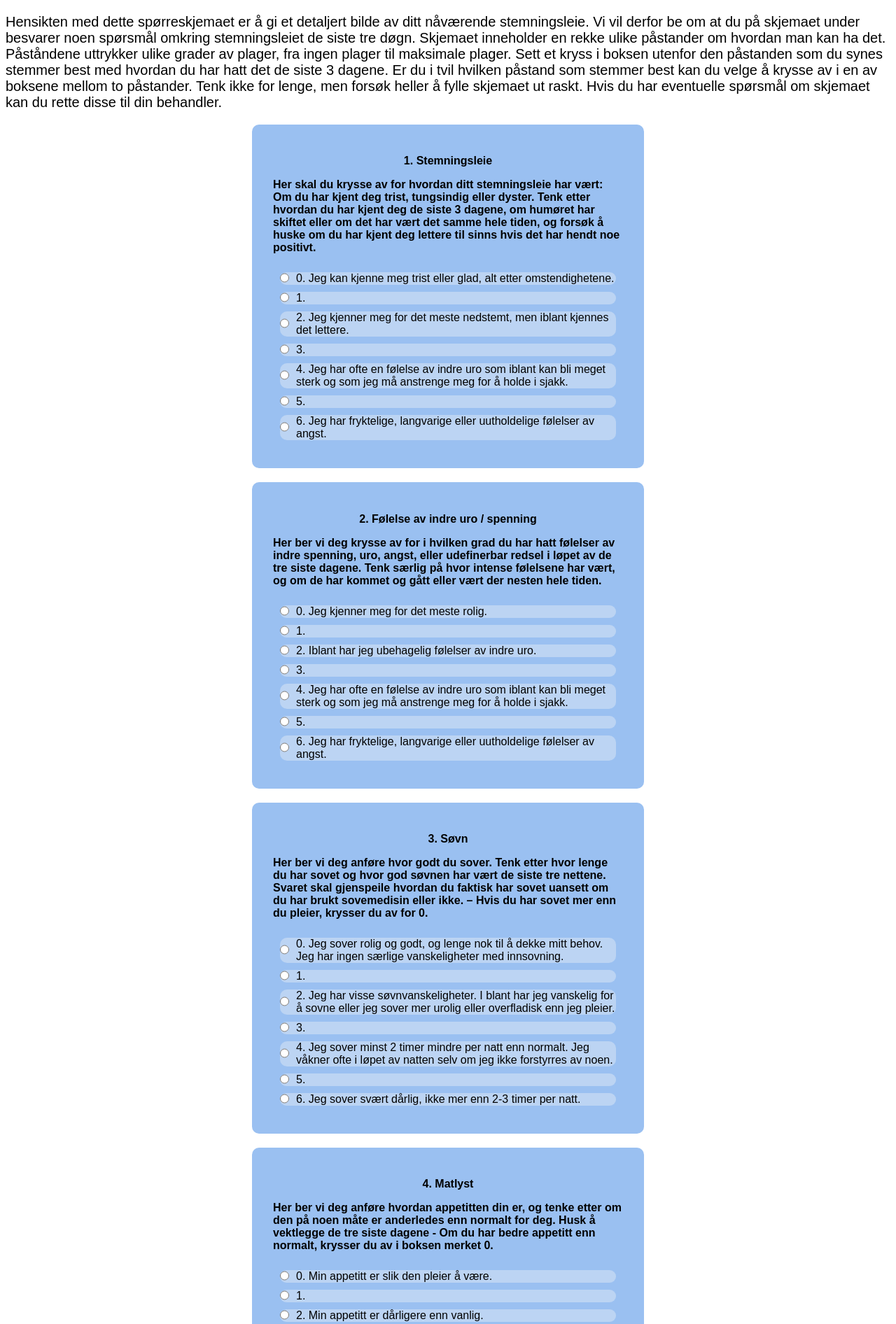
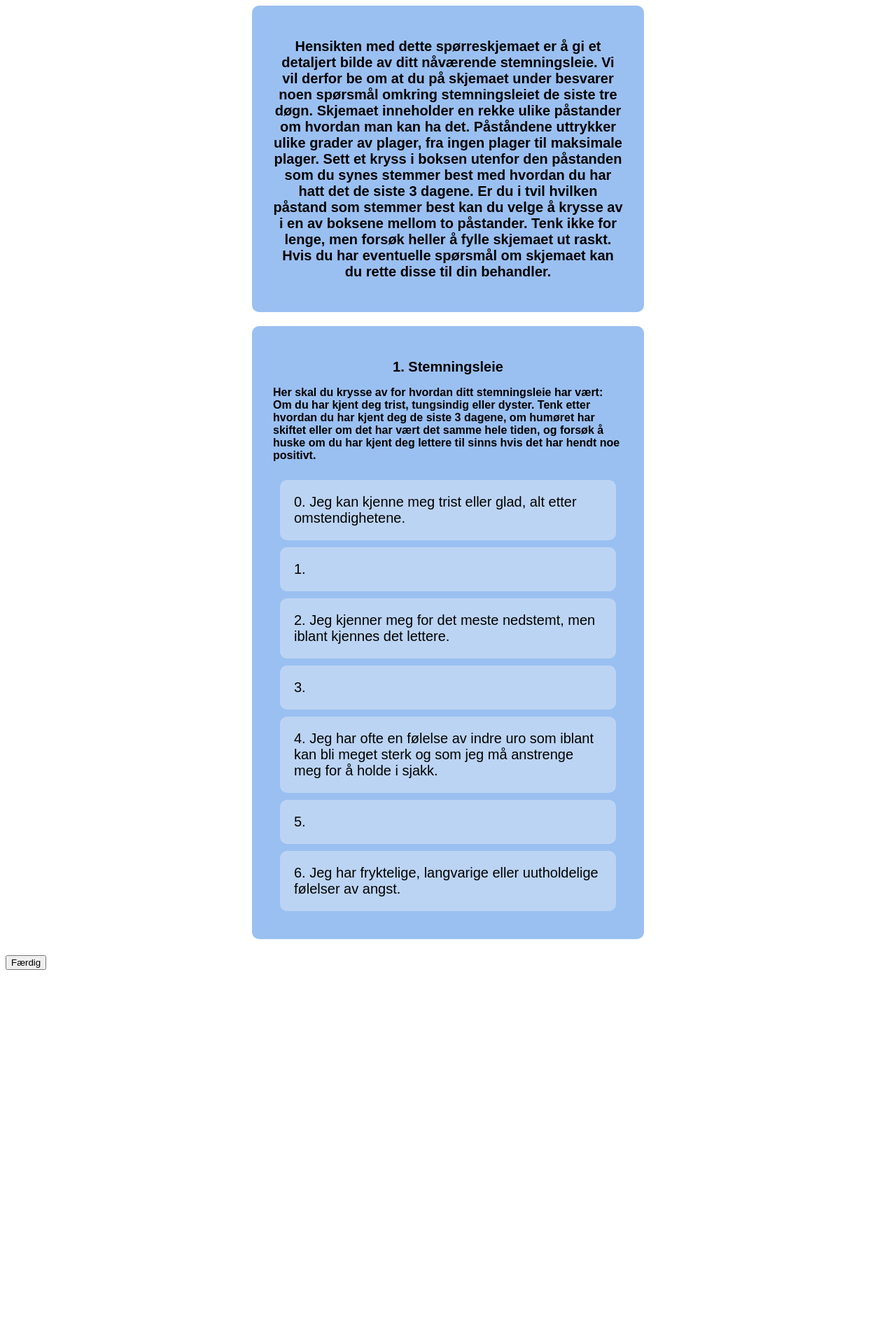
Before and after one commit to cohenadam/cohenadam.github.io, a plain HTML site: page pasient.html in a window 1280 px wide. Shown: the top 1892 px of the page at 70% size. After the commit the page ends 1420 px from the top, so only its background shows below. Drawn offline with Linux system fonts and the light colour scheme.

Commit message:
started on js for showing next question

```diff
--- a/jscript.js
+++ b/jscript.js
@@ -1,3 +1,5 @@
+// CODE GENERATION SCRIPT
+
 function showGenCode()
 {
     // get answers and convert to integers
@@ -52,3 +54,8 @@ function getAnswerValue(questionname)
                 return question[i].value;
             }
 }
+
+// show next questionbox when answered
+function changeClass(questionbox) {
+  document.getElementById(questionbox).className = "questionbox_show";
+}
--- a/pasient.html
+++ b/pasient.html
@@ -9,8 +9,8 @@
   </head>
   <body>
     <!-- Intro -->
-    <div class = "intro">
-      <p>Hensikten  med dette spørreskjemaet er å gi et detaljert bilde av ditt nåværende
+    <div class = "introbox">
+      <h2>Hensikten  med dette spørreskjemaet er å gi et detaljert bilde av ditt nåværende
       stemningsleie. Vi vil derfor be om at du på skjemaet under besvarer noen spørsmål
       omkring stemningsleiet de siste tre døgn.
       Skjemaet inneholder en rekke ulike påstander om hvordan man kan ha det.
@@ -19,11 +19,11 @@
       hvordan du har hatt det de siste 3 dagene. Er du i tvil hvilken påstand som stemmer
       best kan du velge å krysse av i en av boksene mellom to påstander.
       Tenk ikke for lenge, men forsøk heller å fylle skjemaet ut raskt.
-      Hvis du har eventuelle spørsmål om skjemaet kan du rette disse til din behandler.</p>
+      Hvis du har eventuelle spørsmål om skjemaet kan du rette disse til din behandler.</h2>
     </div>
 
     <!-- 1. spoergsmaal -->
-    <div class = "questionbox">
+    <div class = "questionbox_show">
       <h2>1. Stemningsleie</h2>
       <h3>Her skal du krysse av for hvordan ditt
       stemningsleie har vært: Om du har kjent
@@ -34,31 +34,31 @@
       huske om du har kjent deg lettere til sinns
       hvis det har hendt noe positivt.</h3>
       <fieldset id = "question1">
-        <span><input type="radio" id="q1a0" name="q1" value="0">
+        <span><input type="radio" id="q1a0" name="q1" value="0" onclick="changeClass('questionbox2')">
         <label for = "q1a0">0. Jeg kan kjenne meg trist eller glad, alt etter omstendighetene.</label></span>
 
-        <span><input type="radio" id="q1a1" name="q1" value="1">
+        <span><input type="radio" id="q1a1" name="q1" value="1" onclick="changeClass('questionbox2')">
         <label for = "q1a1">1.</label></span>
 
-        <span><input type="radio" id="q1a2" name="q1" value="2">
+        <span><input type="radio" id="q1a2" name="q1" value="2" onclick="changeClass('questionbox2')">
         <label for = "q1a2">2. Jeg kjenner meg for det meste nedstemt, men iblant kjennes det lettere.</label></span>
 
-        <span><input type="radio" id="q1a3" name="q1" value="3">
+        <span><input type="radio" id="q1a3" name="q1" value="3" onclick="changeClass('questionbox2')">
         <label for = "q1a3">3.</label></span>
 
-        <span><input type="radio" id="q1a4" name="q1" value="4">
+        <span><input type="radio" id="q1a4" name="q1" value="4" onclick="changeClass('questionbox2')">
         <label for = "q1a4">4. Jeg har ofte en følelse av indre uro som iblant kan bli meget sterk og som jeg må anstrenge meg for å holde i sjakk.</label></span>
 
-        <span><input type="radio" id="q1a5" name="q1" value="5">
+        <span><input type="radio" id="q1a5" name="q1" value="5" onclick="changeClass('questionbox2')">
         <label for = "q1a5">5.</label></span>
 
-        <span><input type="radio" id="q1a6" name="q1" value="6">
+        <span><input type="radio" id="q1a6" name="q1" value="6" onclick="changeClass('questionbox2')">
         <label for = "q1a6">6. Jeg har fryktelige, langvarige eller uutholdelige følelser av angst.</label></span>
       </fieldset>
     </div>
 
     <!-- 2. spoergsmaal -->
-    <div class = "questionbox">
+    <div class = "questionbox_hide" id = "questionbox2">
       <h2>2. Følelse av indre uro / spenning</h2>
       <h3>Her ber vi deg krysse av for i hvilken grad du
       har hatt følelser av indre spenning, uro,
@@ -85,7 +85,7 @@
     </div>
 
     <!-- 3. spoergsmaal -->
-    <div class = "questionbox">
+    <div class = "questionbox_hide" id = "questionbox3">
       <h2>3. Søvn</h2>
       <h3>Her ber vi deg anføre hvor godt du sover.
         Tenk etter hvor lenge du har sovet og hvor
@@ -113,7 +113,7 @@
     </div>
 
     <!-- 4. spoergsmaal -->
-    <div class = "questionbox">
+    <div class = "questionbox_hide" id = "questionbox4">
       <h2>4. Matlyst</h2>
       <h3>Her ber vi deg anføre hvordan appetitten din
         er, og tenke etter om den på noen måte er
@@ -140,7 +140,7 @@
     </div>
 
 <!-- 5. spoergsmaal -->
-    <div class = "questionbox">
+    <div class = "questionbox_hide" id = "questionbox5">
       <h2>5. Konsentrasjonsevne</h2>
       <h3>Her ber vi deg vurdere din evne til å holde
         tankene samlet, og konsentrere deg om
@@ -171,7 +171,7 @@
 
     <!-- 6. spoergsmaal -->
 
-    <div class = "questionbox">
+    <div class = "questionbox_hide" id = "questionbox6">
       <h2>6. Initiativ</h2>
       <h3>Her ber vi deg forsøke å vurdere din
         handlekraft de tre siste dagene. Spørsmålet
@@ -199,7 +199,7 @@
 
 
     <!-- 7. spoergsmaal -->
-    <div class = "questionbox">
+    <div class = "questionbox_hide" id = "questionbox7">
       <h2>7. Følelsesmessig engasjement</h2>
       <h3>Her ber vi deg ta stilling til hvordan du
         opplever din interesse for omverdenen og
@@ -226,7 +226,7 @@
     </div>
 
 <!-- 8. spoergsmaal -->
-<div class = "questionbox">
+<div class = "questionbox_hide" id = "questionbox8">
   <h2>8. Pessimisme</h2>
   <h3>Dette omhandler hvordan du ser på din egen
     fremtid og hvordan du oppfatter din egen
@@ -256,7 +256,7 @@
 
 
     <!-- 9. spoergsmaal -->
-    <div class = "questionbox">
+    <div class = "questionbox_hide" id = "questionbox9">
     <h2>9. Livslyst</h2>
     <h3>Spørsmålet gjelder lysten til å leve og om du
       har opplevd livet som meningsløst. Også om
@@ -284,6 +284,6 @@
 
     <input type="submit" onclick="showGenCode()" value="Færdig"></input>
     <h2><span id = "generatedcode"></span></h2>
-
+  </div>
   </body>
 </html>
--- a/style.css
+++ b/style.css
@@ -8,8 +8,18 @@ h2 {font-size: 1rem;
 
 h3 {font-size: 0.8rem;}
 
-.questionbox {
-  display: block;
+.introbox, .questionbox_show {
+display: block;
+width: 500px;
+border-radius: 10px;
+background-color: rgb(154, 192, 241);
+margin: auto;
+margin-bottom: 20px;
+padding: 30px;
+}
+
+.questionbox_hide {
+  display: none;
   width: 500px;
   border-radius: 10px;
   background-color: rgb(154, 192, 241);
@@ -28,7 +38,7 @@ fieldset {
   padding: 0px;
 }
 
- fieldset > span {
+ span {
   background-color:rgb(188, 212, 243);
   margin: 10px;
   padding: 0px;
@@ -42,6 +52,17 @@ span > input {
 }
 
 span > label {
-  margin-left: 10px;
   width: 100%;
+  padding: 20px;
+  border-radius: 10px;
 }
+
+input[type="radio"] {
+  position: fixed;
+  opacity: 0;
+  pointer-events: none;
+}
+
+input[type="radio"]:checked + label {
+  background-color:rgb(94, 127, 170);
+}
```
